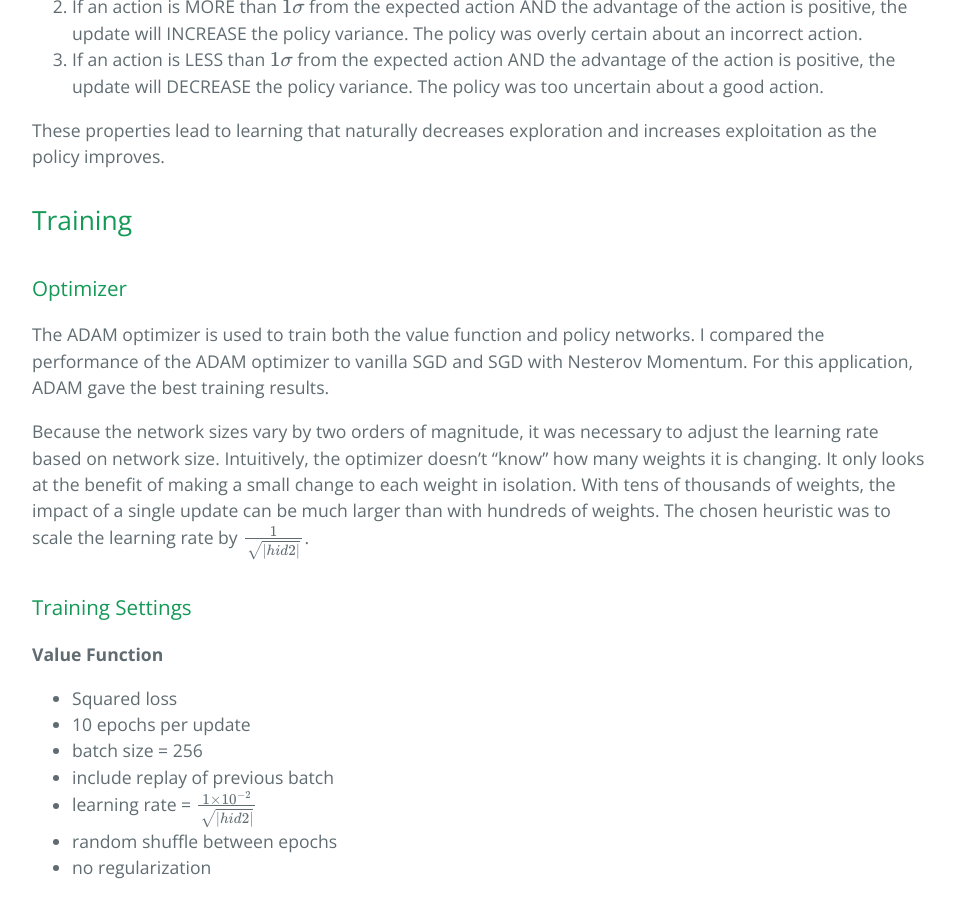
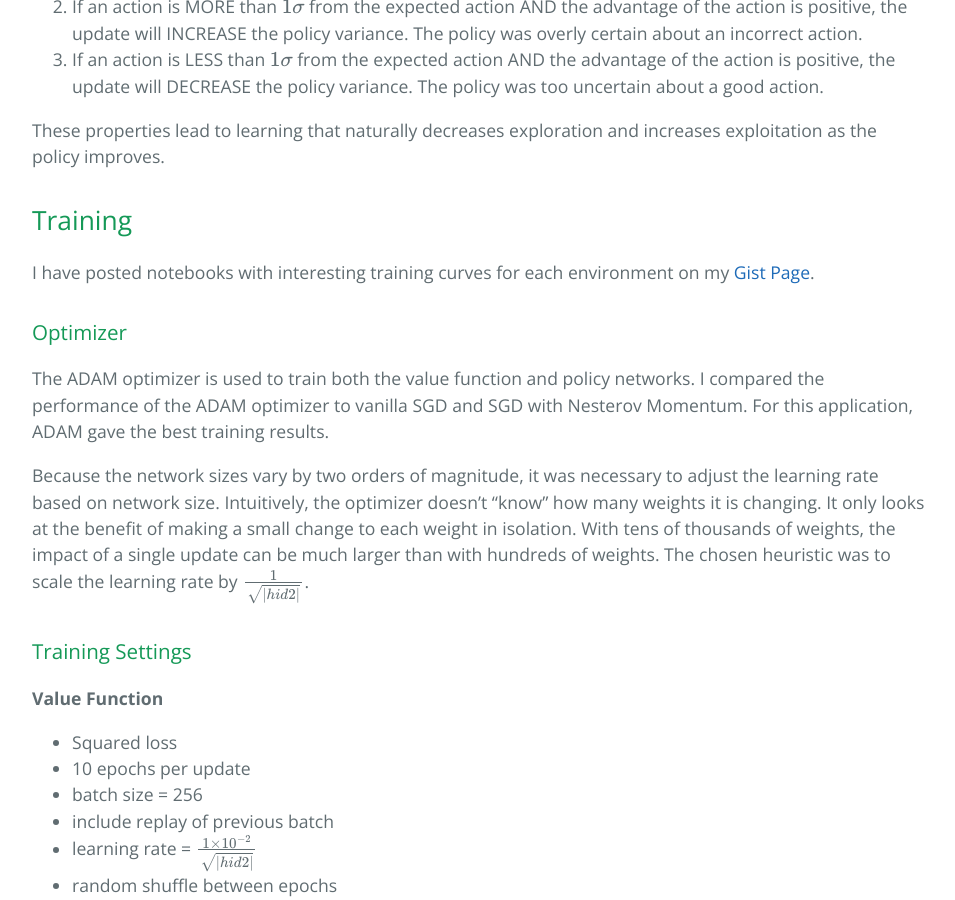
Before and after one commit to pat-coady/learning_ai, a Jekyll site: the page built from _posts/2017-07-28-ai-gym-workout.md, in a window 1280 px wide and 900 px high, scrolled down 4609 px. Shown: the whole window, without its empty margins (160-1115 px from the left). Built offline with Jekyll 4.4.1, drawn with Linux system fonts in a browser that asks for light colours; nearby versions of some CDN libraries; formulas are drawn with MathJax 3; comment, search, counter and statistics services are not loaded.

Commit message:
add link to gist

```diff
--- a/_posts/2017-07-28-ai-gym-workout.md
+++ b/_posts/2017-07-28-ai-gym-workout.md
@@ -135,6 +135,8 @@ These properties lead to learning that naturally decreases exploration and incre
 
 ## Training
 
+I have posted notebooks with interesting training curves for each environment on my [Gist Page](https://gist.github.com/pat-coady).
+
 ### Optimizer
 
 The ADAM optimizer is used to train both the value function and policy networks. I compared the performance of the ADAM optimizer to vanilla SGD and SGD with Nesterov Momentum. For this application, ADAM gave the best training results.
```
